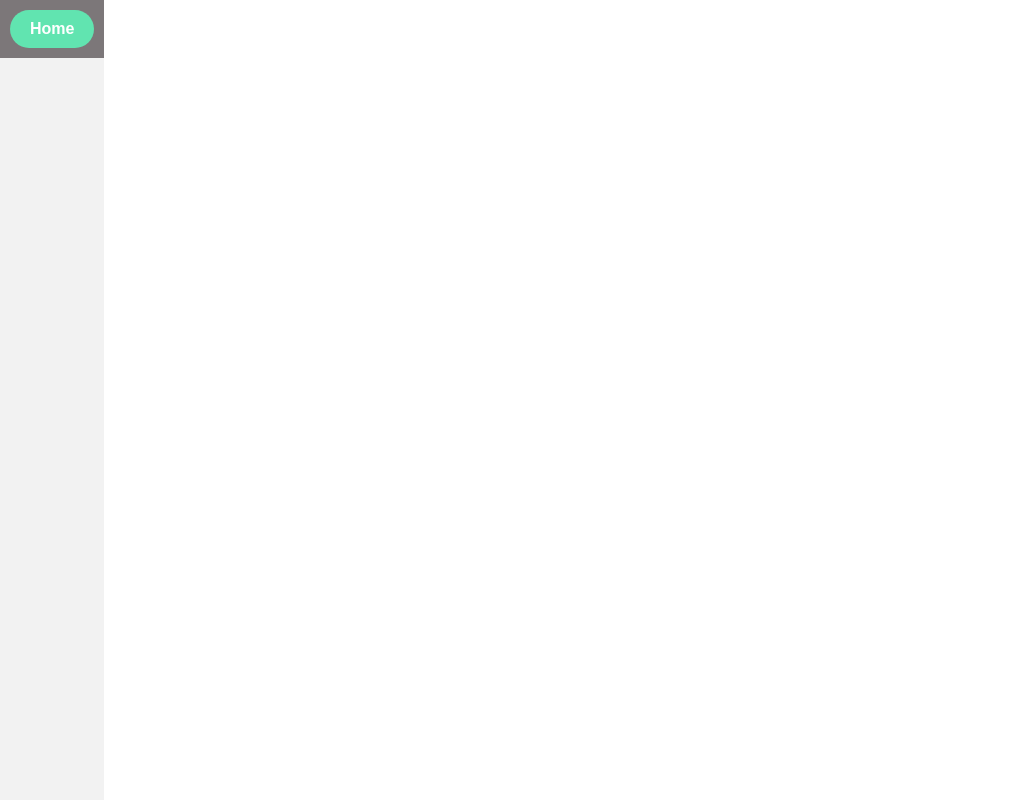
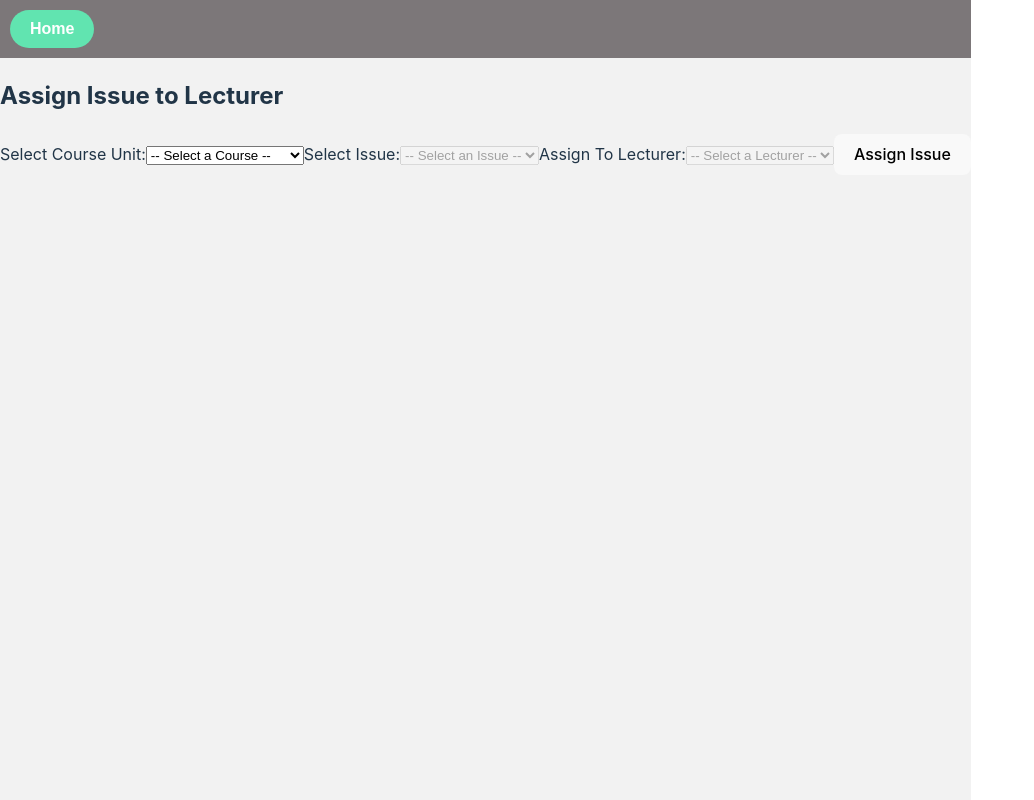
Before and after one commit to MORISON-K/AITS, a React (Vite) app in the folder client/aits_frontend/: page /AssignIssue in a window 1280 px wide. Before the commit this address had no page. Shown: the whole page, without its empty margins (0-1034 px from the left). Built offline with nearby package versions, Linux system fonts and the light colour scheme; the HTML template or start-up script is replaced by a standard one.

Commit message:
Remove Generate Report page and fix routing in Registrar's dashboard

```diff
--- a/client/aits_frontend/src/App.jsx
+++ b/client/aits_frontend/src/App.jsx
@@ -8,6 +8,10 @@ import { BrowserRouter, Route, Routes } from 'react-router-dom';
 import StudentDashboard from './StudentDashboard';
 import RegistrarDashboard from './RegistrarDashboard';
 import LecturerDashboard from './LecturerDashboard';
+import ManageIssues from "./pages/ManageIssues";
+import CreateIssue from "./pages/CreateIssue";
+import AssignIssue from "./pages/AssignIssue";
+
 import { AuthProvider, AuthContext } from './auth';
 
 function App() {
@@ -62,7 +66,12 @@ function App() {
             <Route path="/IssueSubmission-Page" element={<IssueSubmission_form />} />
             <Route path="/Register-Page" element={<Register />} />
             <Route path="/Login-Page" element={<Login />} />
-          </Routes>
+
+            <Route path="/ManageIssues" element={<ManageIssues />} />
+            <Route path="/CreateIssue" element={<CreateIssue />} />
+            <Route path="/AssignIssue" element={<AssignIssue />} />
+
+        </Routes>
         </div>
       </BrowserRouter>
     </AuthProvider>
--- a/client/aits_frontend/src/RegistrarDashboard.jsx
+++ b/client/aits_frontend/src/RegistrarDashboard.jsx
@@ -1,15 +1,17 @@
 import React from 'react';
+import { Link } from 'react-router-dom';
 
 const RegistrarDashboard = () => {
   return (
-    <div>
-      <h1>Registrar Dashboard</h1>
-      <ul>
-        <li><a href="#">Manage Student issues</a></li>
-        <li><a href="#">Create an issue</a></li>
-        <li><a href="#">assign an issue</a></li>
-        <li><a href="#">Generate issue Report</a></li>
-      </ul>
+    <div className="p-6 bg-gray-100 min-h-screen">
+      <h1 className="text-2xl font-bold mb-4">Registrar Dashboard</h1>
+      <nav>
+        <ul className="space-y-2">
+          <li><Link to="/ManageIssues" className="text-blue-600 hover:underline">Manage Student Issues</Link></li>
+          <li><Link to="/CreateIssue" className="text-blue-600 hover:underline">Create an Issue</Link></li>
+          <li><Link to="/AssignIssue" className="text-blue-600 hover:underline">Assign an Issue</Link></li>
+                  </ul>
+      </nav>
     </div>
   );
 };
--- /dev/null
+++ b/client/aits_frontend/src/pages/AssignIssue.jsx
@@ -0,0 +1,112 @@
+import React, { useState, useEffect } from 'react';
+
+const AssignIssue = () => {
+  const [courseUnits, setCourseUnits] = useState([]); // List of course units
+  const [lecturers, setLecturers] = useState([]); // List of lecturers
+  const [issues, setIssues] = useState([]); // List of issues for selected course unit
+  const [selectedCourse, setSelectedCourse] = useState('');
+  const [selectedIssue, setSelectedIssue] = useState('');
+  const [selectedLecturer, setSelectedLecturer] = useState('');
+
+  // Simulating fetching data (Replace with actual API calls)
+  useEffect(() => {
+    setCourseUnits([
+      { id: 'cs101', name: 'Computer Science 101' },
+      { id: 'math202', name: 'Mathematics 202' },
+    ]);
+  }, []);
+
+  // Fetch issues related to the selected course unit
+  useEffect(() => {
+    if (selectedCourse) {
+      // Simulated issues per course unit
+      const issuesByCourse = {
+        cs101: [{ id: 1, title: 'Bug in CS101 assignment submission' }],
+        math202: [{ id: 2, title: 'Error in Math202 grading system' }],
+      };
+
+      setIssues(issuesByCourse[selectedCourse] || []);
+    } else {
+      setIssues([]);
+    }
+  }, [selectedCourse]);
+
+  // Fetch lecturers based on selected course unit
+  useEffect(() => {
+    if (selectedCourse) {
+      // Simulated lecturers per course unit
+      const lecturersByCourse = {
+        cs101: [
+          { id: 'lecturer_1', name: 'Dr. John Doe' },
+          { id: 'lecturer_2', name: 'Prof. Alice Smith' },
+        ],
+        math202: [
+          { id: 'lecturer_3', name: 'Dr. Brian Johnson' },
+          { id: 'lecturer_4', name: 'Prof. Sarah Lee' },
+        ],
+      };
+
+      setLecturers(lecturersByCourse[selectedCourse] || []);
+    } else {
+      setLecturers([]);
+    }
+  }, [selectedCourse]);
+
+  const handleAssign = (e) => {
+    e.preventDefault();
+    if (!selectedCourse || !selectedIssue || !selectedLecturer) {
+      alert('Please select a course unit, an issue, and a lecturer.');
+      return;
+    }
+
+    console.log(`Issue "${selectedIssue}" for "${selectedCourse}" assigned to ${selectedLecturer}`);
+    alert(`Issue assigned successfully!`);
+  };
+
+  return (
+    <div>
+      <h2>Assign Issue to Lecturer</h2>
+      <form onSubmit={handleAssign}>
+        <label>
+          Select Course Unit:
+          <select value={selectedCourse} onChange={(e) => setSelectedCourse(e.target.value)}>
+            <option value="">-- Select a Course --</option>
+            {courseUnits.map((course) => (
+              <option key={course.id} value={course.id}>
+                {course.name}
+              </option>
+            ))}
+          </select>
+        </label>
+
+        <label>
+          Select Issue:
+          <select value={selectedIssue} onChange={(e) => setSelectedIssue(e.target.value)} disabled={!selectedCourse}>
+            <option value="">-- Select an Issue --</option>
+            {issues.map((issue) => (
+              <option key={issue.id} value={issue.title}>
+                {issue.title}
+              </option>
+            ))}
+          </select>
+        </label>
+
+        <label>
+          Assign To Lecturer:
+          <select value={selectedLecturer} onChange={(e) => setSelectedLecturer(e.target.value)} disabled={!selectedCourse}>
+            <option value="">-- Select a Lecturer --</option>
+            {lecturers.map((lecturer) => (
+              <option key={lecturer.id} value={lecturer.name}>
+                {lecturer.name}
+              </option>
+            ))}
+          </select>
+        </label>
+
+        <button type="submit">Assign Issue</button>
+      </form>
+    </div>
+  );
+};
+
+export default AssignIssue;
--- /dev/null
+++ b/client/aits_frontend/src/pages/CreateIssue.jsx
@@ -0,0 +1,85 @@
+import React, { useState } from "react";
+
+const CreateIssue = () => {
+  const [title, setTitle] = useState("");
+  const [description, setDescription] = useState("");
+  const [priority, setPriority] = useState("Low");
+  const [error, setError] = useState("");
+
+  // Handle the form submission
+  const handleSubmit = (e) => {
+    e.preventDefault();
+
+    // Simple validation (ensure title and description are not empty)
+    if (!title || !description) {
+      setError("Title and Description are required!");
+      return;
+    }
+
+    // Here you would typically send the issue data to your backend
+    const newIssue = {
+      title,
+      description,
+      priority,
+    };
+
+    console.log("New Issue Created:", newIssue);
+
+    // Reset form after submission
+    setTitle("");
+    setDescription("");
+    setPriority("Low");
+    setError(""); // Clear error message if any
+  };
+
+  return (
+    <div className="create-issue-container">
+      <h1>Create New Issue</h1>
+      {error && <div className="error-message">{error}</div>} {/* Error handling */}
+
+      <form onSubmit={handleSubmit}>
+        {/* Title Field */}
+        <div>
+          <label htmlFor="title">Title:</label>
+          <input
+            type="text"
+            id="title"
+            value={title}
+            onChange={(e) => setTitle(e.target.value)}
+            required
+          />
+        </div>
+
+        {/* Description Field */}
+        <div>
+          <label htmlFor="description">Description:</label>
+          <textarea
+            id="description"
+            value={description}
+            onChange={(e) => setDescription(e.target.value)}
+            required
+          />
+        </div>
+
+        {/* Priority Field */}
+        <div>
+          <label htmlFor="priority">Priority:</label>
+          <select
+            id="priority"
+            value={priority}
+            onChange={(e) => setPriority(e.target.value)}
+          >
+            <option value="Low">Low</option>
+            <option value="Medium">Medium</option>
+            <option value="High">High</option>
+          </select>
+        </div>
+
+        {/* Submit Button */}
+        <button type="submit">Create Issue</button>
+      </form>
+    </div>
+  );
+};
+
+export default CreateIssue;
--- /dev/null
+++ b/client/aits_frontend/src/pages/ManageIssues.jsx
@@ -0,0 +1,79 @@
+import React, { useState, useEffect } from 'react';
+
+const ManageIssues = () => {
+  const [issues, setIssues] = useState([]); // List of student-submitted issues
+  const [filterStatus, setFilterStatus] = useState('All'); // Filter by status
+
+  // Simulated API fetch (replace with actual API call)
+  useEffect(() => {
+    setIssues([
+      { id: 1, title: 'Login issue', status: 'Pending', student: 'John Doe' },
+      { id: 2, title: 'Error in grading', status: 'Assigned', student: 'Alice Smith' },
+      { id: 3, title: 'Course registration failure', status: 'Resolved', student: 'Michael Brown' },
+    ]);
+  }, []);
+
+  // Function to update issue status
+  const updateStatus = (id, newStatus) => {
+    setIssues((prevIssues) =>
+      prevIssues.map((issue) =>
+        issue.id === id ? { ...issue, status: newStatus } : issue
+      )
+    );
+  };
+
+  // Filtered issues based on status
+  const filteredIssues = filterStatus === 'All' ? issues : issues.filter(issue => issue.status === filterStatus);
+
+  return (
+    <div>
+      <h2>Manage Student Issues</h2>
+
+      {/* Filter Dropdown */}
+      <label>
+        Filter by Status:
+        <select value={filterStatus} onChange={(e) => setFilterStatus(e.target.value)}>
+          <option value="All">All</option>
+          <option value="Pending">Pending</option>
+          <option value="Assigned">Assigned</option>
+          <option value="Resolved">Resolved</option>
+        </select>
+      </label>
+
+      {/* Issues Table */}
+      <table border="1">
+        <thead>
+          <tr>
+            <th>ID</th>
+            <th>Title</th>
+            <th>Student</th>
+            <th>Status</th>
+            <th>Actions</th>
+          </tr>
+        </thead>
+        <tbody>
+          {filteredIssues.map((issue) => (
+            <tr key={issue.id}>
+              <td>{issue.id}</td>
+              <td>{issue.title}</td>
+              <td>{issue.student}</td>
+              <td>{issue.status}</td>
+              <td>
+                {issue.status !== 'Resolved' && (
+                  <>
+                    {issue.status === 'Pending' && (
+                      <button onClick={() => updateStatus(issue.id, 'Assigned')}>Assign</button>
+                    )}
+                    <button onClick={() => updateStatus(issue.id, 'Resolved')}>Resolve</button>
+                  </>
+                )}
+              </td>
+            </tr>
+          ))}
+        </tbody>
+      </table>
+    </div>
+  );
+};
+
+export default ManageIssues;
```
